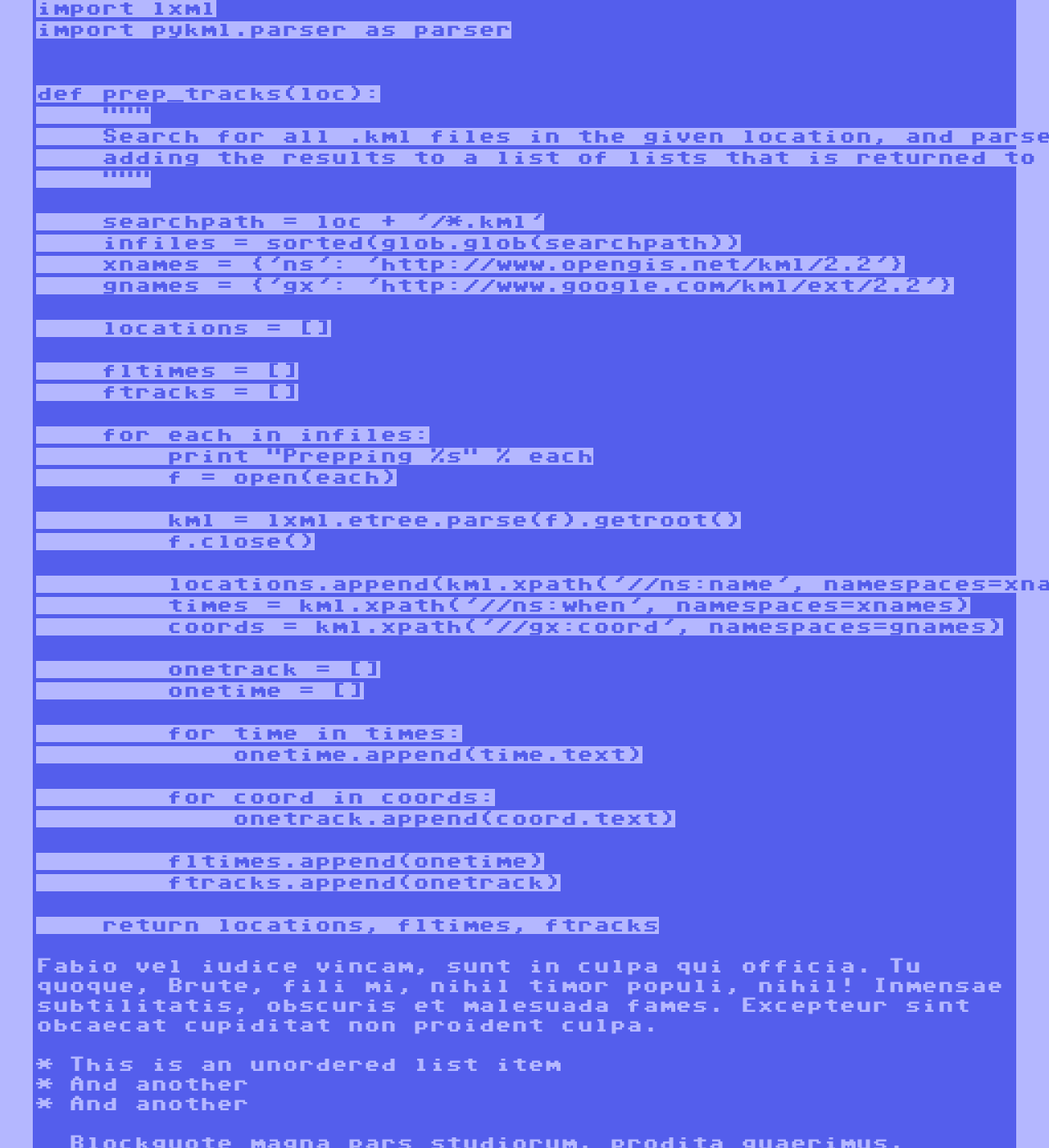
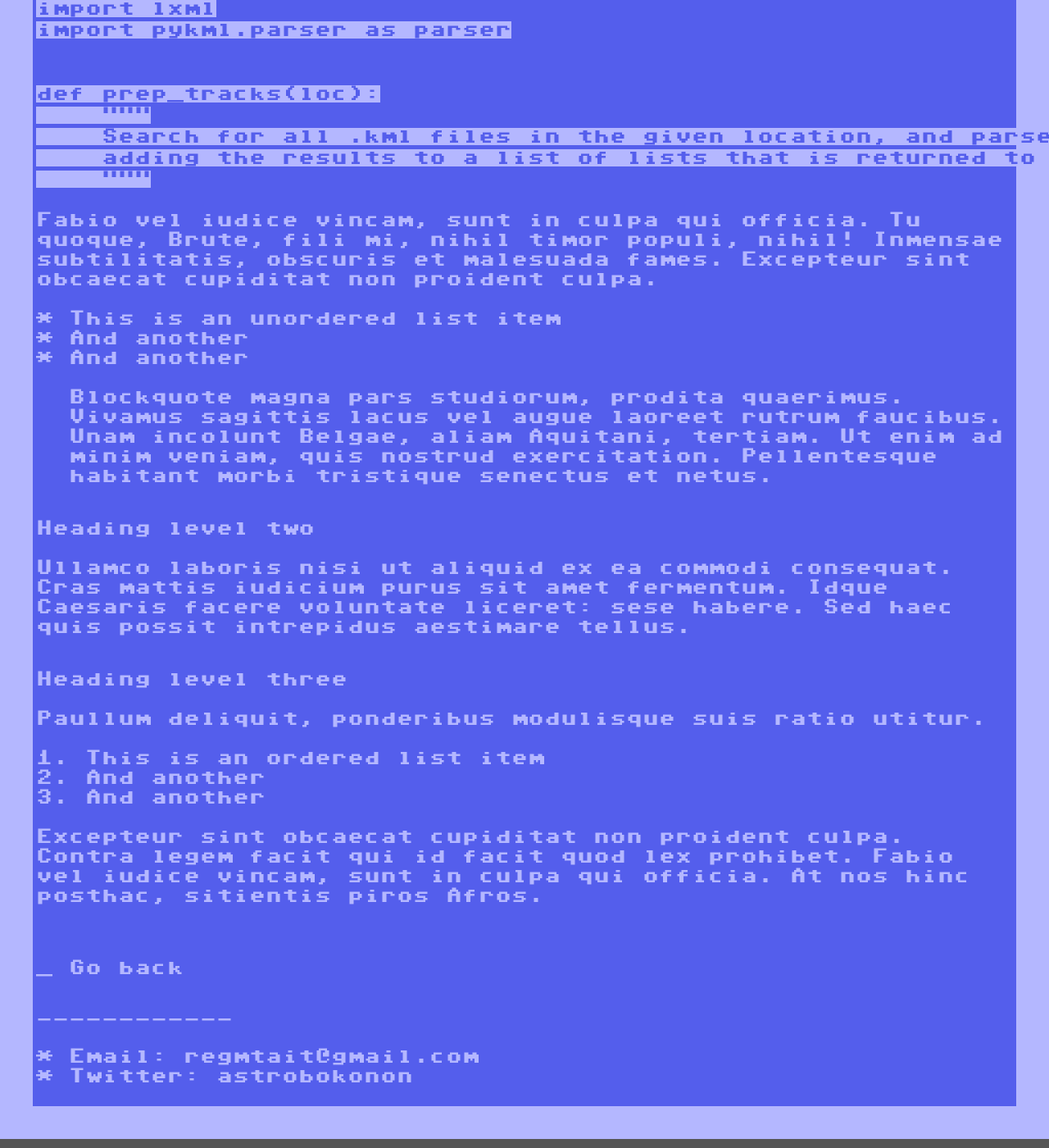
Before and after one commit to astrobokonon/astrobokonon.github.io, a Jekyll site: the page built from _posts/2016-06-07-Test-Post.markdown, in a window 1280 px wide and 1400 px high, scrolled down 299 px. Shown: the whole window at 82% size. Built offline with Jekyll 4.4.1, drawn with Linux system fonts in a browser that asks for light colours.

Commit message:
Removing most of python syntax to try to fix open tag problem

```diff
--- a/_posts/2016-06-07-Test-Post.markdown
+++ b/_posts/2016-06-07-Test-Post.markdown
@@ -16,43 +16,7 @@ def prep_tracks(loc):
     Search for all .kml files in the given location, and parse them one by one
     adding the results to a list of lists that is returned to the calling func
     """
-
-    searchpath = loc + '/*.kml'
-    infiles = sorted(glob.glob(searchpath))
-    xnames = {'ns': 'http://www.opengis.net/kml/2.2'}
-    gnames = {'gx': 'http://www.google.com/kml/ext/2.2'}
-
-    locations = []
-
-    fltimes = []
-    ftracks = []
-
-    for each in infiles:
-        print "Prepping %s" % each
-        f = open(each)
-
-        kml = lxml.etree.parse(f).getroot()
-        f.close()
-
-        locations.append(kml.xpath('//ns:name', namespaces=xnames)[0].text)
-        times = kml.xpath('//ns:when', namespaces=xnames)
-        coords = kml.xpath('//gx:coord', namespaces=gnames)
-
-        onetrack = []
-        onetime = []
-
-        for time in times:
-            onetime.append(time.text)
-
-        for coord in coords:
-            onetrack.append(coord.text)
-
-        fltimes.append(onetime)
-        ftracks.append(onetrack)
-
-    return locations, fltimes, ftracks
 {% endhighlight %}
-
 
 Fabio vel iudice vincam, sunt in culpa qui officia. Tu quoque, Brute, fili mi, nihil timor populi, nihil! Inmensae subtilitatis, obscuris et malesuada fames. Excepteur sint obcaecat cupiditat non proident culpa.
 
```
